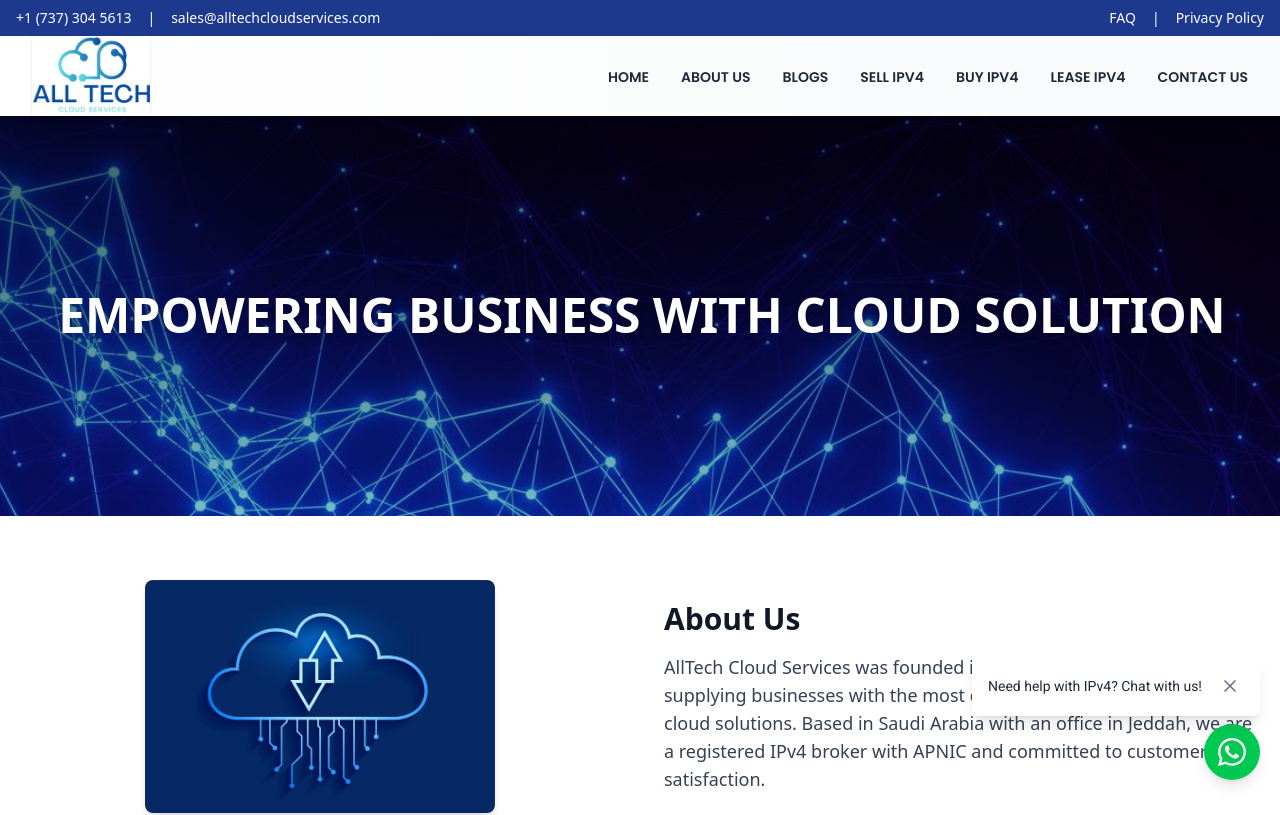
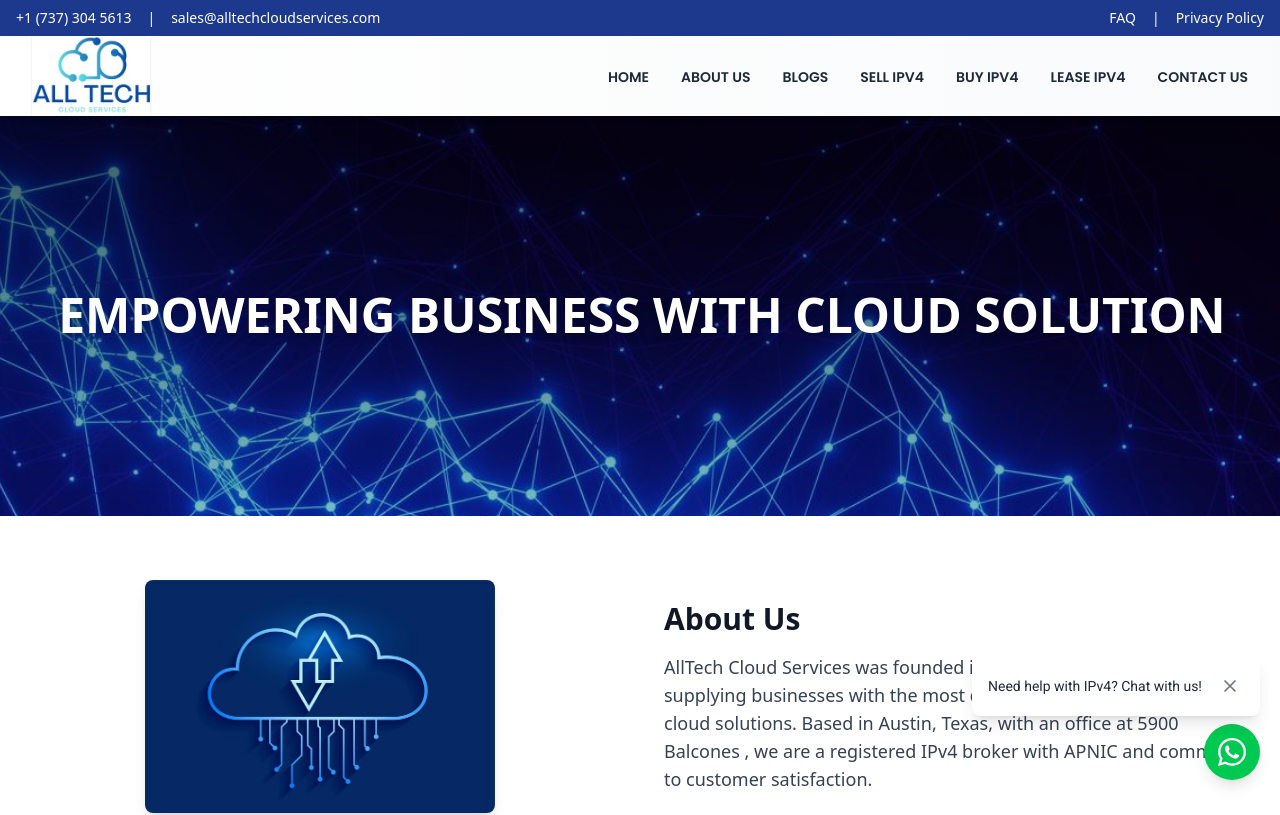
Before and after one commit to rafiajuw/alltech, a Next.js app: page /Aboutus in a window 1280 px wide. Shown: the top 815 px of the page. Built offline with nearby package versions, Linux system fonts and the light colour scheme.

Commit message:
Update aboutus

```diff
--- a/src/app/Aboutus/page.tsx
+++ b/src/app/Aboutus/page.tsx
@@ -72,7 +72,7 @@
             <h2 className="text-3xl font-bold mb-4 text-gray-900">About Us</h2>
             <p className="text-lg text-gray-700">
               AllTech Cloud Services was founded in 2019 with the mission of supplying businesses with the most
-              dependable and cost-effective cloud solutions. Based in Saudi Arabia with an office in Jeddah, we are a
+              dependable and cost-effective cloud solutions. Based in  Austin, Texas, with an office at 5900 Balcones , we are a
               registered IPv4 broker with APNIC and committed to customer satisfaction.
             </p>
           </div>
```
